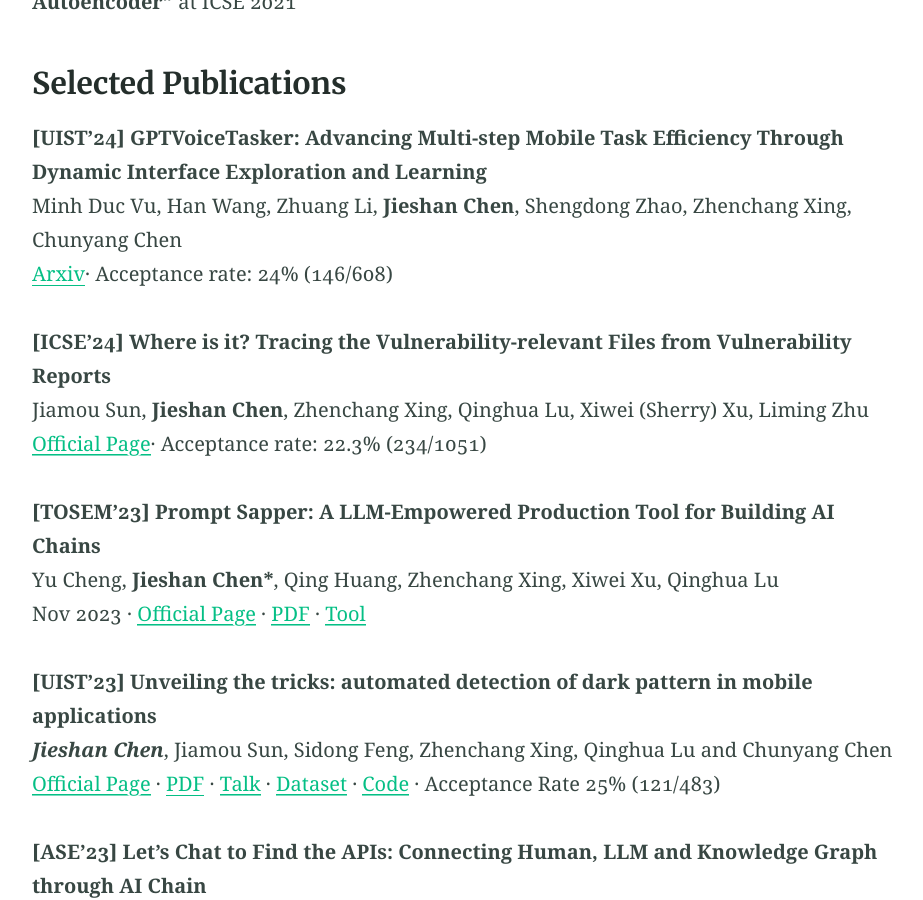
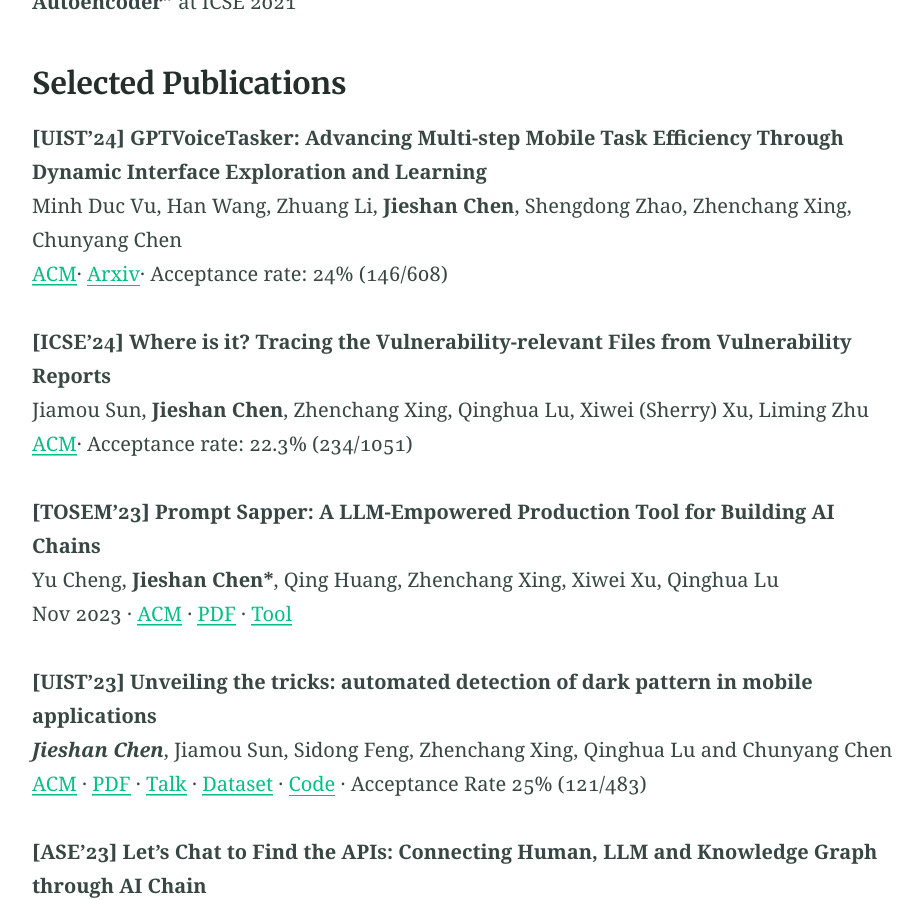
Before and after one commit to chenjshnn/chenjshnn.github.io, a Jekyll site: the page built from index.md, in a window 1280 px wide and 900 px high, scrolled down 1890 px. Shown: the whole window, without its empty margins (176-1099 px from the left). Built offline with Jekyll 4.4.1, drawn with Linux system fonts in a browser that asks for light colours.

Commit message:
Update index.md

```diff
--- a/index.md
+++ b/index.md
@@ -43,19 +43,19 @@ Jieshan has published many papers at top-tier CORE A* ranked conferences/journal
 ### Selected Publications
 **[UIST'24] GPTVoiceTasker: Advancing Multi-step Mobile Task Efficiency Through Dynamic Interface Exploration and Learning** <br />
 Minh Duc Vu, Han Wang, Zhuang Li, **Jieshan Chen**, Shengdong Zhao, Zhenchang Xing, Chunyang Chen  <br />
-[Arxiv](https://arxiv.org/pdf/2401.14268)· Acceptance rate: 24% (146/608)
+[ACM](https://dl.acm.org/doi/10.1145/3654777.3676356)· [Arxiv](https://arxiv.org/pdf/2401.14268)· Acceptance rate: 24% (146/608)
 
 **[ICSE'24] Where is it? Tracing the Vulnerability-relevant Files from Vulnerability Reports** <br />
 Jiamou Sun, **Jieshan Chen**, Zhenchang Xing, Qinghua Lu, Xiwei (Sherry) Xu, Liming Zhu <br />
-[Official Page](https://dl.acm.org/doi/10.1145/3597503.3639202)· Acceptance rate: 22.3% (234/1051)
+[ACM](https://dl.acm.org/doi/10.1145/3597503.3639202)· Acceptance rate: 22.3% (234/1051)
 
 **[TOSEM'23] Prompt Sapper: A LLM-Empowered Production Tool for Building AI Chains** <br />
 Yu Cheng, **Jieshan Chen\***, Qing Huang, Zhenchang Xing, Xiwei Xu, Qinghua Lu <br />
-Nov 2023 · [Official Page](https://dl.acm.org/doi/10.1145/3638247) · [PDF](https://arxiv.org/pdf/2306.12028) · [Tool](https://www.aichain.online/)
+Nov 2023 · [ACM](https://dl.acm.org/doi/10.1145/3638247) · [PDF](https://arxiv.org/pdf/2306.12028) · [Tool](https://www.aichain.online/)
 
 **[UIST'23] Unveiling the tricks: automated detection of dark pattern in mobile applications** <br />
 ***Jieshan Chen***, Jiamou Sun, Sidong Feng, Zhenchang Xing, Qinghua Lu and Chunyang Chen <br />
-[Official Page](https://dl.acm.org/doi/10.1145/3586183.3606783) · [PDF](https://arxiv.org/pdf/2308.05898.pdf)  · [Talk](https://m.youtube.com/watch?v=PkXHuPkatpk&t=16167s) · [Dataset](https://zenodo.org/records/8126443) · [Code](https://github.com/chenjshnn/UIST23-UIGuard) · Acceptance Rate 25% (121/483)
+[ACM](https://dl.acm.org/doi/10.1145/3586183.3606783) · [PDF](https://arxiv.org/pdf/2308.05898.pdf)  · [Talk](https://m.youtube.com/watch?v=PkXHuPkatpk&t=16167s) · [Dataset](https://zenodo.org/records/8126443) · [Code](https://github.com/chenjshnn/UIST23-UIGuard) · Acceptance Rate 25% (121/483)
 
 **[ASE'23] Let's Chat to Find the APIs: Connecting Human, LLM and Knowledge Graph through AI Chain** <br />
 Qing Huang, Zhenyu Wan, Zhenchang Xing, Changjing Wang, **Jieshan Chen**, Xiwei Xu, Qinghua Lu <br />
```
